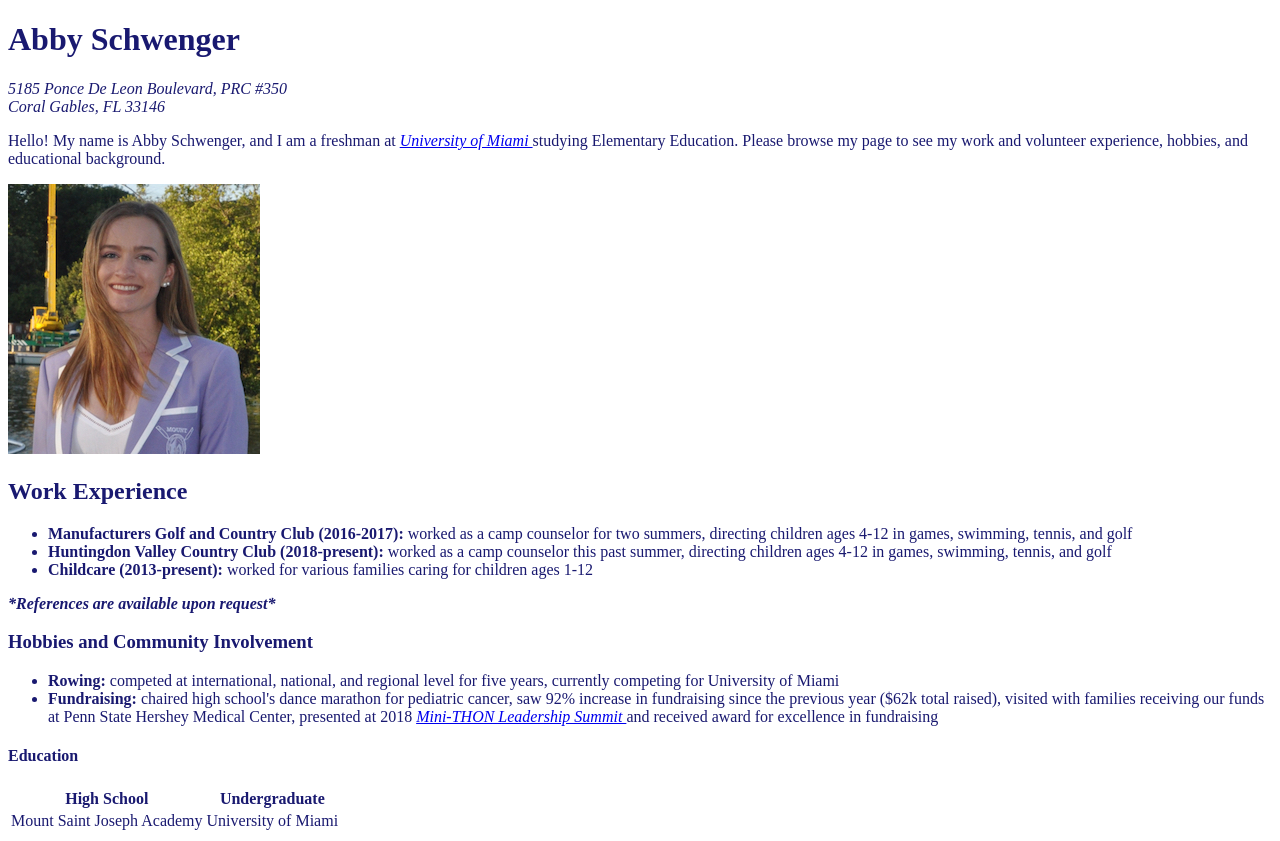
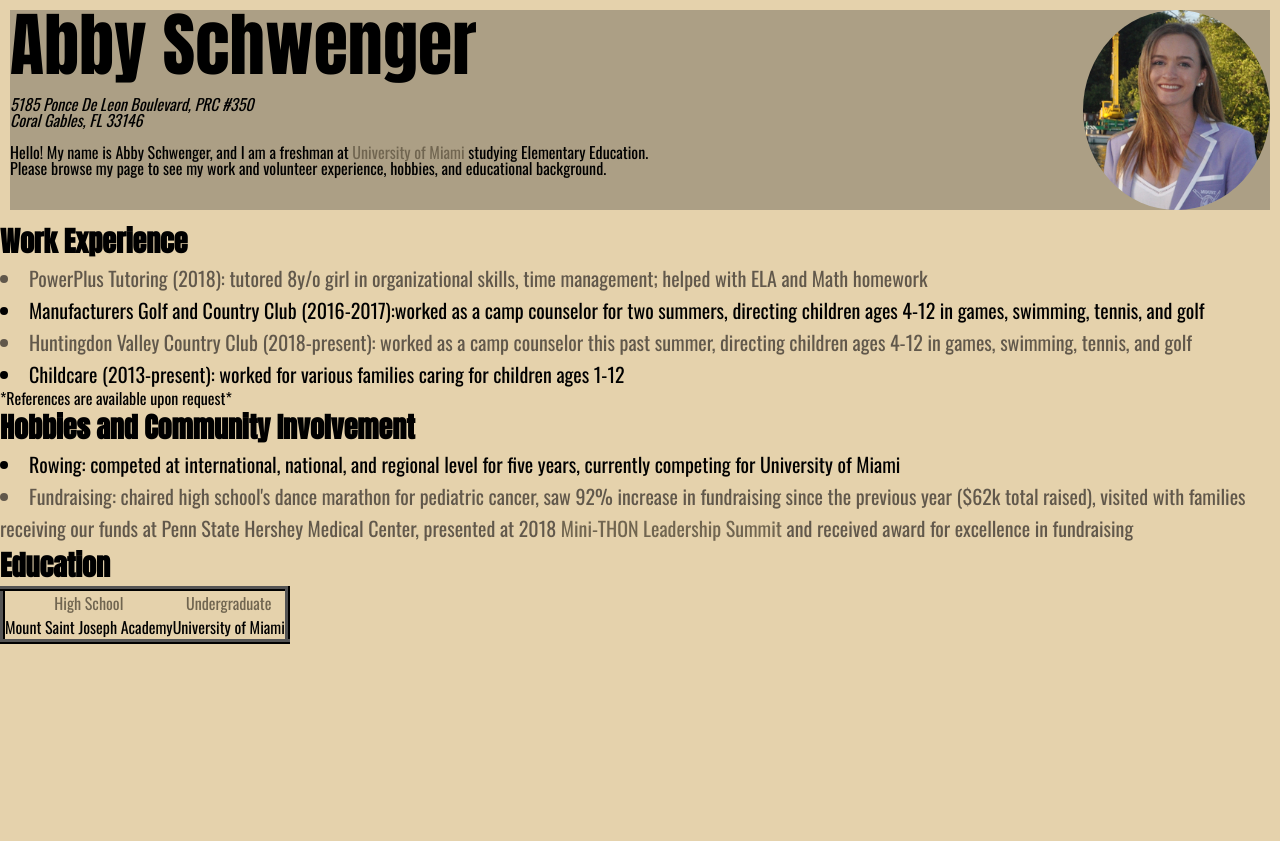
Before and after one commit to abbyschwenger/CIM111, a plain HTML site: page a2/index.html in a window 1280 px wide. After the commit the page ends 800 px from the top, so only its background shows below. Drawn offline with nearby package versions, Linux system fonts and the light colour scheme.

Commit message:
css resume

```diff
--- /dev/null
+++ b/a2/assets/css/reset.css
@@ -0,0 +1,48 @@
+/* http://meyerweb.com/eric/tools/css/reset/
+   v2.0 | 20110126
+   License: none (public domain)
+*/
+
+html, body, div, span, applet, object, iframe,
+h1, h2, h3, h4, h5, h6, p, blockquote, pre,
+a, abbr, acronym, address, big, cite, code,
+del, dfn, em, img, ins, kbd, q, s, samp,
+small, strike, strong, sub, sup, tt, var,
+b, u, i, center,
+dl, dt, dd, ol, ul, li,
+fieldset, form, label, legend,
+table, caption, tbody, tfoot, thead, tr, th, td,
+article, aside, canvas, details, embed,
+figure, figcaption, footer, header, hgroup,
+menu, nav, output, ruby, section, summary,
+time, mark, audio, video {
+	margin: 0;
+	padding: 0;
+	border: 0;
+	font-size: 100%;
+	font: inherit;
+	vertical-align: baseline;
+}
+/* HTML5 display-role reset for older browsers */
+article, aside, details, figcaption, figure,
+footer, header, hgroup, menu, nav, section {
+	display: block;
+}
+body {
+	line-height: 1;
+}
+ol, ul {
+	list-style: none;
+}
+blockquote, q {
+	quotes: none;
+}
+blockquote:before, blockquote:after,
+q:before, q:after {
+	content: '';
+	content: none;
+}
+table {
+	border-collapse: collapse;
+	border-spacing: 0;
+}
--- /dev/null
+++ b/a2/assets/css/style.css
@@ -0,0 +1,86 @@
+.bodycontent { font-weight: lighter;}
+.everyotheritem { color: rgb(97, 88, 75);}
+.title {font-weight: bolder;}
+.tabletitle {color: rgb(112, 101, 80);}
+
+
+
+body{
+
+
+  background-color: rgba(215, 185, 125, 0.63);
+  font-family: 'Oswald', sans-serif;
+
+  }
+a{
+  color: rgb(112, 101, 80);
+text-decoration: none;}
+
+
+header{
+  height: 200px;
+  width: auto;
+  background-color: rgba(73, 72, 67, 0.37);
+  margin-top: 10px;
+  margin-left: 10px;
+  margin-right: 10px;
+  margin-bottom: 10px;
+}
+
+table {border-width: thick;
+  border-style: ridge;
+border-color: black;
+column-rule-width: thick;
+ padding: 15px;
+ vertical-align: bottom;
+}
+
+
+#myname {font-size: 70px;
+        }
+#myface {float: right;
+        float: top;
+        height: 200px;
+        width: auto;
+        border-radius: 50%}
+
+table{ line-height: 150%;}
+
+ul{
+    list-style-type: disc;
+    list-style-position: inside;
+    line-height: 150%;
+    /*this "line-height" tag is my new css tag, which I used to increase the spacing in my webpage.*/
+        }
+h1{ font-family: 'Anton', sans-serif;
+}
+
+h2{ font-family: 'Anton', sans-serif;
+line-height: 150%;
+font-size: 28px;
+}
+
+address{ font-style: oblique;}
+
+h1:hover {font-size: 140px;
+font-weight: bolder;}
+
+a:hover {
+  color: rgb(81, 86, 88);
+  border-style: dotted;
+   border-width: 3px;
+   border-color: white;
+}
+
+#firstpar {font-size: 20px;
+line-height: 160%;}
+#secondpar {font-size: 20px;
+line-height: 160%;}
+
+#firstpar:hover {color: purple;}
+#secondpar:hover {color: blue;}
+
+#myface:hover {-webkit-transform: scaleX(-1);
+    transform: scaleX(-1);}
+
+p.bodycontent {color:purple;}
--- a/a2/index.html
+++ b/a2/index.html
@@ -1,52 +1,61 @@
 <!DOCTYPE html>
 <html>
   <head>
-     <title>Assignment 2: </title>
+
+     <title> Abby Schwenger </title>
+       <link rel="stylesheet" type="text/css" href="assets/css/reset.css">
+      <link href="https://fonts.googleapis.com/css?family=Oswald" rel="stylesheet">
+      <link href="https://fonts.googleapis.com/css?family=Anton" rel="stylesheet">
+
+       <link rel="stylesheet" type="text/css" href="assets/css/style.css">
+
      <meta name="author" content="Abby Schwenger" />
      <meta name="decription" content="resume college education educator teachers teacher fundraising tutor babysitter childcare" />
   </head>
-<body>
-<font color="midnightblue">
+<header>
+  <h1 id="myname" > Abby Schwenger  <img id="myface" src="assets/images/abby.jpg" alt="Photo of Me" /> <br> </h1> <br>
+  <address> 5185 Ponce De Leon Boulevard, PRC #350 <br> Coral Gables, FL 33146 </address> <br>
+  <p> Hello! My name is Abby Schwenger, and I am a freshman at <i> <a href="https://welcome.miami.edu" target="_blank">University of Miami </a> </i> studying Elementary Education. <br> Please browse my page to see my work and volunteer experience, hobbies, and educational background. <br> </p> <br>
 
-  <h1> Abby Schwenger </h1>
-  <address> 5185 Ponce De Leon Boulevard, PRC #350 <br> Coral Gables, FL 33146 </address>
-  <p> Hello! My name is Abby Schwenger, and I am a freshman at <i> <a href="https://welcome.miami.edu" target="_blank">University of Miami </a> </i> studying Elementary Education. Please browse my page to see my work and volunteer experience, hobbies, and educational background. </p>
 
-  <img src="images/abby.jpg" alt="Photo of Me" />
+
+</header>
 
   <!-- above is how to insert an image from the images file, which is another child of a2, so i just called it by saying images and then the file name. -->
+<p>
+  <h2 class="title"> Work Experience</h2>
 
-  <h2> Work Experience</h2>
+  <ul id="firstpar" class="bodycontent">
 
-  <ul>
+    <li class="everyotheritem"> PowerPlus Tutoring (2018): tutored 8y/o girl in organizational skills, time management; helped with ELA and Math homework </li>
 
-  <li> <b> Manufacturers Golf and Country Club (2016-2017): </b> worked as a camp counselor for two summers, directing children ages 4-12 in games, swimming, tennis, and golf </li>
+  <li>  Manufacturers Golf and Country Club (2016-2017):worked as a camp counselor for two summers, directing children ages 4-12 in games, swimming, tennis, and golf </li>
 
-  <li> <b> Huntingdon Valley Country Club (2018-present): </b> worked as a camp counselor this past summer, directing children ages 4-12 in games, swimming, tennis, and golf </li>
+  <li class="everyotheritem">  Huntingdon Valley Country Club (2018-present): worked as a camp counselor this past summer, directing children ages 4-12 in games, swimming, tennis, and golf </li>
 
-  <li> <b> Childcare (2013-present): </b> worked for various families caring for children ages 1-12 </li>
+  <li> Childcare (2013-present): worked for various families caring for children ages 1-12 </li>
 
 </ul>
 
-  <p> <b> <i> *References are available upon request* </b> </i> </p>
+  <p>  <i> *References are available upon request* </i> </p>
 
-<h3> Hobbies and Community Involvement </h3>
+<h2 class="title"> Hobbies and Community Involvement </h2>
 
-<ul>
+<ul id="secondpar" class="bodycontent">
 
-  <li> <b> Rowing: </b> competed at international, national, and regional level for five years, currently competing for University of Miami </li>
+  <li> Rowing: competed at international, national, and regional level for five years, currently competing for University of Miami </li>
 
-  <li> <b> Fundraising: </b> chaired high school's dance marathon for pediatric cancer, saw 92% increase in fundraising since the previous year ($62k total raised), visited with families receiving our funds at Penn State Hershey Medical Center, presented at 2018 <i> <a href="https://www.fourdiamonds.org/mini-thon/mini-thon-leadership-summit/" target="_blank">Mini-THON Leadership Summit </a> </i> and received award for excellence in fundraising </li>
+  <li class="everyotheritem"> Fundraising: chaired high school's dance marathon for pediatric cancer, saw 92% increase in fundraising since the previous year ($62k total raised), visited with families receiving our funds at Penn State Hershey Medical Center, presented at 2018 <i> <a href="https://www.fourdiamonds.org/mini-thon/mini-thon-leadership-summit/" target="_blank">Mini-THON Leadership Summit </a> </i> and received award for excellence in fundraising </li>
 
 </ul>
 
-<h4> Education </h4>
+<h2 class="title"> Education </h2>
 
 <table>
 
   <tr>
-    <th> High School </th>
-    <th> Undergraduate </th>
+    <th class="tabletitle"> High School </th>
+    <th class="tabletitle"> Undergraduate </th>
   </tr>
 
   <tr>
@@ -56,6 +65,5 @@
 
 </table>
 
-
 </body>
 </html>
```
Also changed, not shown: a2/assets/images/abby.jpg (added).
